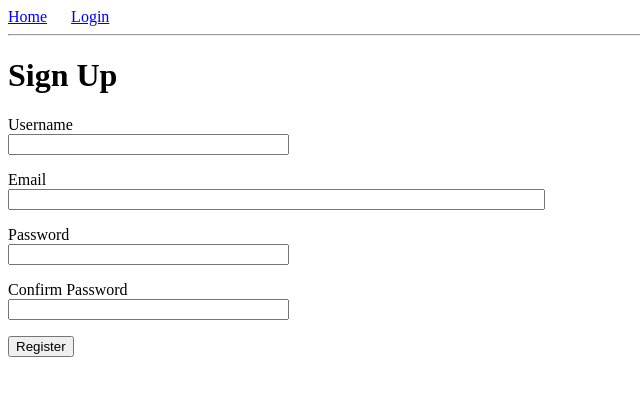
After one commit to hamanovich/flaskdb, a Flask app: page /register in a window 1280 px wide. The commit adds this page. Shown: the top 396 px of the page, without its empty margins (0-640 px from the left). Run offline with Flask 2, Linux system fonts and the light colour scheme.

Commit message:
Flask Login. Registration Form

```diff
--- a/app/__init__.py
+++ b/app/__init__.py
@@ -1,12 +1,17 @@
 from flask import Flask
 from flask_sqlalchemy import SQLAlchemy
 from flask_migrate import Migrate
+from flask_login import LoginManager
 
 from config import Config
 
 app = Flask(__name__)
 app.config.from_object(Config)
+
 db = SQLAlchemy(app)
 migrate = Migrate(app, db)
 
+login = LoginManager(app)
+login.login_view = 'login'
+
 from app import routes, models
--- a/app/forms.py
+++ b/app/forms.py
@@ -1,10 +1,31 @@
 from flask_wtf import FlaskForm
-from wtforms import StringField, BooleanField, SubmitField
-from wtforms.validators import DataRequired
+from wtforms import StringField, BooleanField, PasswordField, SubmitField
+from wtforms.validators import ValidationError, DataRequired, Email, EqualTo
+
+from app.models import User
 
 
 class LoginForm(FlaskForm):
     username = StringField('Username', validators=[DataRequired()])
-    password = StringField('Password', validators=[DataRequired()])
+    password = PasswordField('Password', validators=[DataRequired()])
     remember_me = BooleanField('Remember me')
     submit = SubmitField('Sign in')
+
+
+class RegistrationForm(FlaskForm):
+    username = StringField('Username', validators=[DataRequired()])
+    email = StringField('Email', validators=[DataRequired(), Email()])
+    password = PasswordField('Password', validators=[DataRequired()])
+    password_confirmation = PasswordField(
+        'Confirm Password', validators=[DataRequired(), EqualTo('password')])
+    submit = SubmitField('Register')
+
+    def validate_username(self, username):
+        user = User.query.filter_by(username=username.data).first()
+        if user is not None:
+            raise ValidationError('Please use a different username.')
+
+    def validate_email(self, email):
+        user = User.query.filter_by(email=email.data).first()
+        if user is not None:
+            raise ValidationError('Please use a different email address.')
--- a/app/routes.py
+++ b/app/routes.py
@@ -1,21 +1,64 @@
-from flask import redirect, render_template, flash, url_for
+from flask import redirect, render_template, flash, url_for, request
+from flask_login import current_user, login_user, logout_user, login_required
+from werkzeug.urls import url_parse
 
 from app import app
-from app.forms import LoginForm
+from app.forms import LoginForm, RegistrationForm
+from app.models import User
+from app import db
 
 
 @app.route('/')
 @app.route('/index')
+@login_required
 def index():
-    user = {'username': 'Siarhei'}
-    return render_template('index.html', title='Home', user=user)
+    return render_template('index.html', title='Home')
 
 
 @app.route('/login', methods=('GET', 'POST'))
 def login():
+    if current_user.is_authenticated:
+        return redirect(url_for('index'))
+
     form = LoginForm()
+
     if form.validate_on_submit():
-        flash(
-            f'Login requested for user {form.username.data}, remember_me={form.remember_me.data}')
+        user = User.query.filter_by(username=form.username.data).first()
+
+        if user is None or not user.check_password(form.password.data):
+            flash('Invalid username or password')
+            return redirect(url_for('login'))
+
+        login_user(user=user, remember=form.remember_me.data)
+        next_page = request.args.get('next')
+
+        if not next_page or url_parse(next_page).netloc != '':
+            next_page = url_parse('index')
+
+        return redirect(next_page)
+    return render_template('login.html', title='Sign In', form=form)
+
+
+@app.route('/register', methods=['GET', 'POST'])
+def register():
+    if current_user.is_authenticated:
         return redirect(url_for('index'))
-    return render_template('login.html', title='Sign In', form=form)
+
+    form = RegistrationForm()
+
+    if form.validate_on_submit():
+        user = User(username=form.username.data, email=form.email.data)
+        user.set_password(form.password.data)
+
+        db.session.add(user)
+        db.session.commit()
+
+        flash('Congratulations, you are now a registered user!')
+        return redirect(url_for('login'))
+    return render_template('register.html', title='Register', form=form)
+
+
+@app.route('/logout')
+def logout():
+    logout_user()
+    return redirect(url_for('index'))
--- a/app/templates/base.html
+++ b/app/templates/base.html
@@ -12,7 +12,11 @@
 </head>
 <body>
     <a href="{{ url_for('index') }}">Home</a> &emsp;
+    {% if current_user.is_anonymous %}
     <a href="{{ url_for('login') }}">Login</a>
+    {% else %}
+    <a href="{{ url_for('logout') }}">Logout</a>
+    {% endif %}
 
     <hr>
 
--- a/app/templates/index.html
+++ b/app/templates/index.html
@@ -1,5 +1,5 @@
 {% extends "base.html" %}
 
 {% block content %}
-<h1>Hi, {{user.username}}</h1>
+    <h1>Hi, {{ current_user.username }}!</h1>
 {% endblock %}
--- a/app/templates/login.html
+++ b/app/templates/login.html
@@ -21,4 +21,6 @@
         <p>{{ form.remember_me() }} {{ form.remember_me.label }}</p>
         <p>{{ form.submit() }}</p>
     </form>
+
+    <p>New User? <a href="{{ url_for('register') }}">Click to Register!</a></p>
 {% endblock %}
--- /dev/null
+++ b/app/templates/register.html
@@ -0,0 +1,37 @@
+{% extends "base.html" %}
+
+{% block content %}
+    <h1>Sign Up</h1>
+    <form action="" method="post" novalidate>
+        {{ form.hidden_tag() }}
+        <p>
+            {{ form.username.label }}<br>
+            {{ form.username(size=32) }}<br>
+            {% for error in form.username.errors %}
+            <span style="color: red;">[{{ error }}]</span>
+            {% endfor %}
+        </p>
+        <p>
+            {{ form.email.label }}<br>
+            {{ form.email(size=64) }}<br>
+            {% for error in form.email.errors %}
+            <span style="color: red;">[{{ error }}]</span>
+            {% endfor %}
+        </p>
+        <p>
+            {{ form.password.label }}<br>
+            {{ form.password(size=32) }}<br>
+            {% for error in form.password.errors %}
+            <span style="color: red;">[{{ error }}]</span>
+            {% endfor %}
+        </p>
+        <p>
+            {{ form.password_confirmation.label }}<br>
+            {{ form.password_confirmation(size=32) }}<br>
+            {% for error in form.password_confirmation.errors %}
+            <span style="color: red;">[{{ error }}]</span>
+            {% endfor %}
+        </p>
+        <p>{{ form.submit() }}</p>
+    </form>
+{% endblock %}
```
Also changed, not shown: app/models.py (+15 -2 lines).
